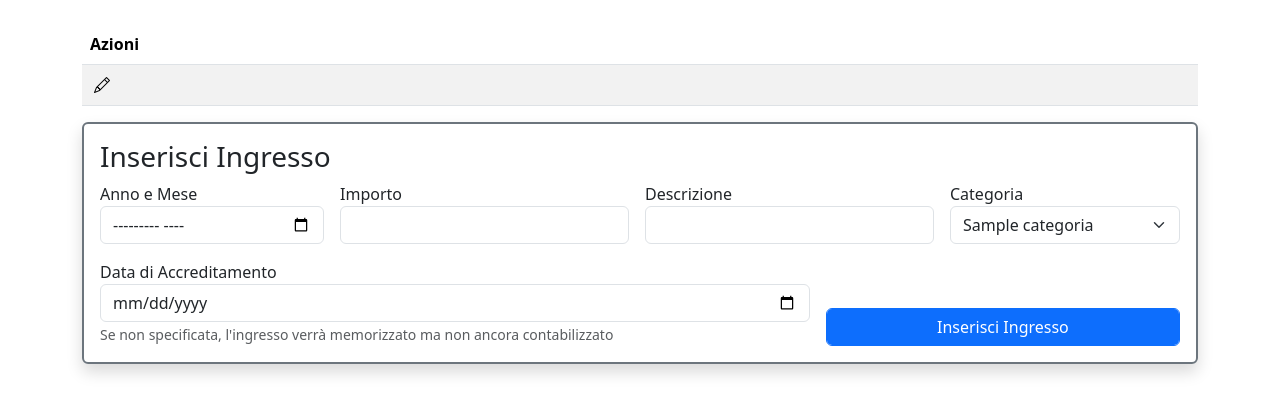
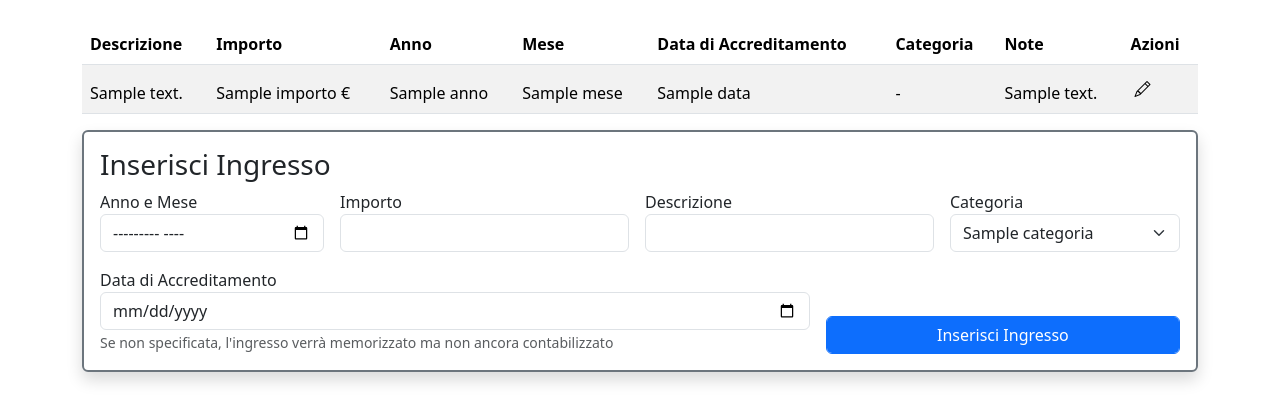
Before and after one commit to SamueleLonghin/gestore-soldini, a Flask app: template gestione/templates/ingressi/ingressi.html in a window 1280 px wide. Shown: the part 56-476 px from the top of the page. Run offline with Flask 3, Linux system fonts and the light colour scheme; the template is opened without the code that fills it: most values are stand-ins (such as "Sample title", 1, 10 or a date in 2020); parts of the project's set-up code (start-up, migrations or seed data) failed here and were passed over.

Commit message:
utilizzo di id_gestione al posto di id

```diff
--- a/gestione/routes.py
+++ b/gestione/routes.py
@@ -12,27 +12,30 @@ from flask import current_app
 @gestionebp.before_app_request
 def before_request():
     print("Svolgo before gestione")
-    gestione_id = request.view_args.get("id", None) if request.view_args else None
+    gestione_id = request.view_args.get("id_gestione", None) if request.view_args else None
     current_app.jinja_env.globals["gestione_id"] = gestione_id
     if gestione_id:
         g = get_gestione(gestione_id)
+        # todo controllare la proprietà
         if g:
             current_app.jinja_env.globals["title"] = g.get("nome")
+        else:
+            return "Errore 403"
         # if title:
         pass
 
 
-@gestionebp.route("/<id>", methods=["GET"])
+@gestionebp.route("/<id_gestione>", methods=["GET"])
 @login_is_required
-def gestione(id):
-    spese = get_spese(id)
-    categorie = get_categorie(id)
+def gestione(id_gestione):
+    spese = get_spese(id_gestione)
+    categorie = get_categorie(id_gestione)
     oggi = datetime.now()
     mese = {
-        "spese": get_somma_spese_mese(id, oggi.month, oggi.year),
-        "ingressi": get_somma_ingressi_ricevuti_mese(id, oggi.month, oggi.year),
+        "spese": get_somma_spese_mese(id_gestione, oggi.month, oggi.year),
+        "ingressi": get_somma_ingressi_ricevuti_mese(id_gestione, oggi.month, oggi.year),
         "ingressi_previsti": get_somma_ingressi_previsti_mese(
-            id, oggi.month, oggi.year
+            id_gestione, oggi.month, oggi.year
         ),
     }
     anno = {"spese": 0, "ingressi": 0, "ingressi_previsti": 0}
@@ -46,9 +49,9 @@ def gestione(id):
     )
 
 
-@gestionebp.route("/<id>/api/mese", methods=["GET"])
+@gestionebp.route("/<id_gestione>/api/mese", methods=["GET"])
 @login_is_required
-def dati_mese(id):
+def dati_mese(id_gestione):
     previsti = 0
     effettivi = 0
     spese = 0
--- a/gestione/templates/dashboard.html
+++ b/gestione/templates/dashboard.html
@@ -13,7 +13,7 @@
             class="dashboard-tile tile-tall border border-2 border-secondary rounded p-3 shadow text-center bg-light grid-item-spese">
             <h4 class="mb-2">Ultime Spese</h4>
 
-            <a href="{{ url_for('gestione.spese.spese', id=gestione_id) }}"
+            <a href="{{ url_for('gestione.spese.spese', id_gestione=gestione_id) }}"
                 class="btn btn-outline-secondary btn-sm">Vedi
                 tutte le spese</a>
             {% include "_spese.html" %}
@@ -27,7 +27,7 @@
         </div>
         <!-- Mattonella Spese Ricorrenti (normale) -->
         <a class="dashboard-tile border border-2 border-secondary rounded p-3 shadow text-center bg-light  text-decoration-none text-reset d-block h-100 grid-item-ricorrenti"
-            href="{{ url_for('gestione.ricorrenti.ricorrenti', id=gestione_id) }}" style="cursor: pointer;">
+            href="{{ url_for('gestione.ricorrenti.ricorrenti', id_gestione=gestione_id) }}" style="cursor: pointer;">
             <h4 class="mb-2">Spese Ricorrenti</h4>
             <i class="bi bi-arrow-repeat" style="font-size: 5rem;"></i>
             <div>
@@ -36,7 +36,7 @@
         </a>
         <!-- Mattonella Ingressi -->
         <a class="dashboard-tile border border-2 border-secondary rounded p-3 shadow text-center bg-light text-decoration-none text-reset d-block h-100 grid-item-ingressi"
-            href="{{ url_for('gestione.ingressi.ingressi', id=gestione_id) }}" style="cursor: pointer;">
+            href="{{ url_for('gestione.ingressi.ingressi', id_gestione=gestione_id) }}" style="cursor: pointer;">
             <h4 class="mb-2">Ingressi</h4>
             <i class="bi bi-wallet-fill" style="font-size: 5rem;"></i>
             <div>
--- /dev/null
+++ b/gestione/templates/ingressi/_ingressi_modificabili.html
@@ -0,0 +1,130 @@
+<div class="table-responsive">
+    <table class="table table-striped align-middle">
+        <thead>
+            <tr>
+                <th>Descrizione</th>
+                <th>Importo</th>
+                <th>Anno</th>
+                <th>Mese</th>
+                <th>Data di Accreditamento</th>
+                <th>Categoria</th>
+                <th>Note</th>
+                <th>Azioni</th>
+            </tr>
+        </thead>
+        <tbody>
+            {% for ingresso in ingressi %}
+            <form action="{{url_for('gestione.ingressi.modifica', id_gestione=ingresso.gestione_id)}}" method="post">
+                <tr>
+                    <!-- DESCRIZIONE -->
+                    <td>
+                        <div class="collapse mt-2 collapse-modifica-{{ ingresso.id }} show">
+                            {{ ingresso.descrizione }}
+                        </div>
+                        <div class="collapse mt-2 collapse-modifica-{{ ingresso.id }}">
+                            <input type="text" class="form-control form-control-sm" name="descrizione"
+                                id="descrizione-form-{{ ingresso.id }}" value="{{ ingresso.descrizione }}" required>
+                        </div>
+                    </td>
+                    <!-- IMPORTO -->
+                    <td>
+                        <div class="collapse mt-2 collapse-modifica-{{ ingresso.id }} show">
+                            {{ ingresso.importo }} €
+                        </div>
+                        <div class="collapse mt-2 collapse-modifica-{{ ingresso.id }}">
+                            <input type="number" class="form-control form-control-sm" name="importo"
+                                id="importo-form-{{ ingresso.id }}" value="{{ ingresso.importo }}" min="0.00"
+                                max="1000000.00" step="0.01" required>
+                        </div>
+                    </td>
+                    <!-- ANNO -->
+                    <td>
+                        <div class="collapse mt-2 collapse-modifica-{{ ingresso.id }} show">
+                            {{ ingresso.anno }}
+                        </div>
+                        <div class="collapse mt-2 collapse-modifica-{{ ingresso.id }}">
+                            <input type="number" class="form-control form-control-sm" name="anno"
+                                id="anno-{{ ingresso.id }}" value="{{ ingresso.anno }}" required>
+                        </div>
+                    </td>
+                    <!-- MESE -->
+                    <td>
+                        <div class="collapse mt-2 collapse-modifica-{{ ingresso.id }} show">
+                            {{ ingresso.mese }}
+                        </div>
+                        <div class="collapse mt-2 collapse-modifica-{{ ingresso.id }}">
+                            <input type="number" class="form-control form-control-sm" name="mese"
+                                id="mese-form-{{ ingresso.id }}" value="{{ ingresso.mese }}" required>
+                        </div>
+                    </td>
+                    <!-- DATA -->
+                    <td>
+                        <div class="collapse mt-2 collapse-modifica-{{ ingresso.id }} show">
+                            {% if ingresso.data %}
+                            <!-- Se c'è la data mostro la data -->
+                            {{ ingresso.data | date_display }}
+                            {% else %}
+                            <!-- Se non c'è la data mostro il pulsante per inserirla facile -->
+                            <span class="text-muted" role="button" data-bs-toggle="collapse"
+                                data-bs-target="#collapse-data-{{ ingresso.id }}" aria-expanded="false"
+                                aria-controls="collapse-data-{{ ingresso.id }}">
+                                <i class="bi bi-calendar-plus"></i>
+                                Inserisci data
+                            </span>
+                            <div class="collapse mt-2" id="collapse-data-{{ ingresso.id }}">
+                                <form class="d-flex align-items-center gap-2" method="post"
+                                    action="{{ url_for('gestione.ingressi.salva_data', id_gestione=ingresso.gestione_id) }}">
+                                    <input type="hidden" name="ingresso_id" value="{{ ingresso.id }}">
+                                    <input type="date" class="form-control form-control-sm" name="data"
+                                        id="data-{{ ingresso.id }}" value="{{ oggi }}" required>
+                                    <button class="btn btn-primary btn-sm"
+                                        formaction="{{ url_for('gestione.ingressi.salva_data', id_gestione=ingresso.gestione_id) }}"
+                                        type="submit">Salva</button>
+                                </form>
+                            </div>
+                            {% endif %}
+                        </div>
+                        <div class="collapse mt-2 collapse-modifica-{{ ingresso.id }}">
+                            <input type="date" class="form-control form-control-sm" name="data"
+                                id="data-form-{{ ingresso.id }}" value="{{ ingresso.data }}">
+                        </div>
+                    </td>
+                    <!-- CATEGORIA -->
+                    <td>
+                        <div class="collapse mt-2 collapse-modifica-{{ ingresso.id }} show">
+                            {{ ingresso.categoria | pk_to_text(categorie) }}
+                        </div>
+                        <div class="collapse mt-2 collapse-modifica-{{ ingresso.id }}">
+                            {{ingresso.categoria}}
+                            <select class="form-select form-select-sm" name="categoria" id="categoria-{{ ingresso.id }}"
+                                required>
+                                {{ categorie|render_category_options(selected=ingresso.categoria) }}
+                            </select>
+                        </div>
+                    </td>
+                    <td>
+                        <div class="collapse mt-2 collapse-modifica-{{ ingresso.id }} show">
+                            {{ ingresso.note }}
+                        </div>
+                        <div class="collapse mt-2 collapse-modifica-{{ ingresso.id }}">
+                            <input type="textarea" class="form-control form-control-sm" name="note"
+                                id="note-{{ ingresso.id }}" value="{{ ingresso.note }}">
+                        </div>
+                    </td>
+                    <td>
+                        <span class="ms-1" role="button" data-bs-toggle="collapse"
+                            data-bs-target=".collapse-modifica-{{ ingresso.id }}" aria-expanded="false"
+                            aria-controls="">
+                            <i class="bi bi-pencil"></i>
+                        </span>
+                        <div class="collapse mt-2 collapse-modifica-{{ ingresso.id }}">
+                            <input type="submit" class="form-control form-control-sm" value="Salva Modifiche">
+                        </div>
+                        <input type="hidden" value="{{ingresso.id}}" name="ingresso_id">
+                    </td>
+                </tr>
+            </form>
+            {% endfor %}
+        </tbody>
+    </table>
+</div>
--- a/gestione/templates/ingressi/_inserisci_ingresso.html
+++ b/gestione/templates/ingressi/_inserisci_ingresso.html
@@ -1,5 +1,5 @@
 <form method="post" class="d-flex flex-row flex-wrap gap-3 align-items-start"
-    action="{{ url_for('gestione.ingressi.aggiungi', id=gestione_id) }}">
+    action="{{ url_for('gestione.ingressi.aggiungi', id_gestione=gestione_id) }}">
     <div class="flex-fill">
         <label for="mese" class="form-label mb-0">Anno e Mese</label>
         <input type="month" class="form-control" id="mese" name="mese" required>
--- a/gestione/templates/ingressi/ingressi.html
+++ b/gestione/templates/ingressi/ingressi.html
@@ -1,4 +1,3 @@
-{% import 'includes/widgets.html' as widget %}
 {% import 'includes/macros.html' as macros %}
 {% extends "base.html" %}
 
@@ -8,7 +7,7 @@ Gestione Ingressi
 
 {% block content %}
 
-{{ macros.render_table(headers, rows, url_for('gestione.ingressi.modifica', id=gestione_id), widget) }}
+{% include "_ingressi_modificabili.html" %}
 
 <div class="border border-2 border-secondary rounded p-3 mb-4 shadow">
 
--- a/gestione/templates/ricorrenti/_inserisci_ricorrente.html
+++ b/gestione/templates/ricorrenti/_inserisci_ricorrente.html
@@ -1,5 +1,5 @@
 <form method="post" class="d-flex flex-row flex-wrap gap-3 align-items-start"
-    action="{{ url_for('gestione.ricorrenti.aggiungi', id=gestione_id) }}">
+    action="{{ url_for('gestione.ricorrenti.aggiungi', id_gestione=gestione_id) }}">
     <div class="flex-fill">
         <label for="nome" class="form-label mb-0">Nome</label>
         <input type="text" class="form-control" id="nome" name="nome" required>
--- a/gestione/templates/ricorrenti/ricorrente.html
+++ b/gestione/templates/ricorrenti/ricorrente.html
@@ -9,7 +9,7 @@ Dettaglio Spesa Ricorrente
 
 <h1>Dettaglio Spesa Ricorrente: {{ spesa_ricorrente.nome }}</h1>
 
-<div class="card mb-4" style="background-color: {{spesa_ricorrente.categoria.colore}};">
+<div class="card mb-4" style='background-color: {{spesa_ricorrente.categoria.colore}};'>
     <div class="card-header">
         Dettagli Ricorrenza
     </div>
--- a/gestione/templates/ricorrenti/ricorrenti.html
+++ b/gestione/templates/ricorrenti/ricorrenti.html
@@ -11,7 +11,7 @@ Gestione Spese Ricorrenti
 
 <h1>Spese Ricorrenti</h2>
 
-{{ macros.render_table(headers, rows, url_for('gestione.ricorrenti.modifica', id=gestione_id)) }}
+{{ macros.render_table(headers, rows, url_for('gestione.ricorrenti.modifica', id_gestione=gestione_id)) }}
 
 
 <div class="border border-2 border-secondary rounded p-3 mb-4 shadow">
--- a/gestione/templates/spese/_inserisci_spesa.html
+++ b/gestione/templates/spese/_inserisci_spesa.html
@@ -1,5 +1,5 @@
 <form method="post" class="d-flex flex-row flex-wrap gap-3 align-items-start"
-    action="{{ url_for('gestione.spese.aggiungi', id=gestione_id) }}">
+    action="{{ url_for('gestione.spese.aggiungi', id_gestione=gestione_id) }}">
     <div class="mb-3 flex-fill">
         <label for="data" class="form-label mb-0">Data</label>
         <input type="date" class="form-control" id="data" name="data" required>
--- a/templates/gestioni.html
+++ b/templates/gestioni.html
@@ -19,7 +19,7 @@ Gestione Spese
                     <ul class="list-group">
                         {% for gestione in gestioni %}
                         <li class="list-group-item">
-                            <a href="{{ url_for('gestione.gestione', id=gestione.id) }}">{{ gestione.nome }}</a>
+                            <a href="{{ url_for('gestione.gestione', id_gestione=gestione.id) }}">{{ gestione.nome }}</a>
                         </li>
                         {% endfor %}
                     </ul>
--- a/templates/large.html
+++ b/templates/large.html
@@ -15,7 +15,7 @@
             <div class="container">
                 <a class="navbar-brand" href="/">Gestore Soldini</a>
                 {% if gestione_id%}
-                <a class="navbar-brand" href="{{ url_for('gestione.gestione', id=gestione_id) }}">/ {{ title }}</a>
+                <a class="navbar-brand" href="{{ url_for('gestione.gestione', id_gestione=gestione_id) }}">/ {{ title }}</a>
                 {% endif%}
                 <ul class="navbar-nav ms-auto">
                     <li class="nav-item">
```
Also changed, not shown: gestione/ingressi.py (+16 -14 lines), gestione/ricorrenti.py (+10 -12 lines), gestione/spese.py (+7 -7 lines).
